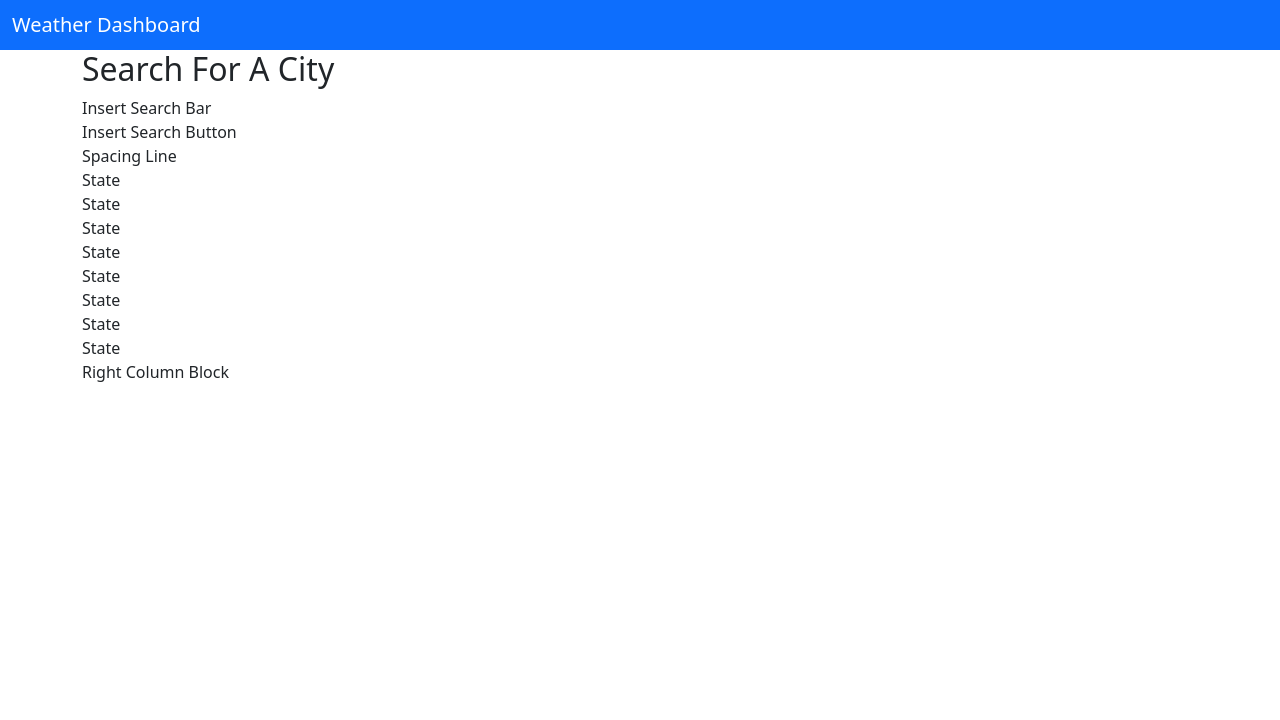
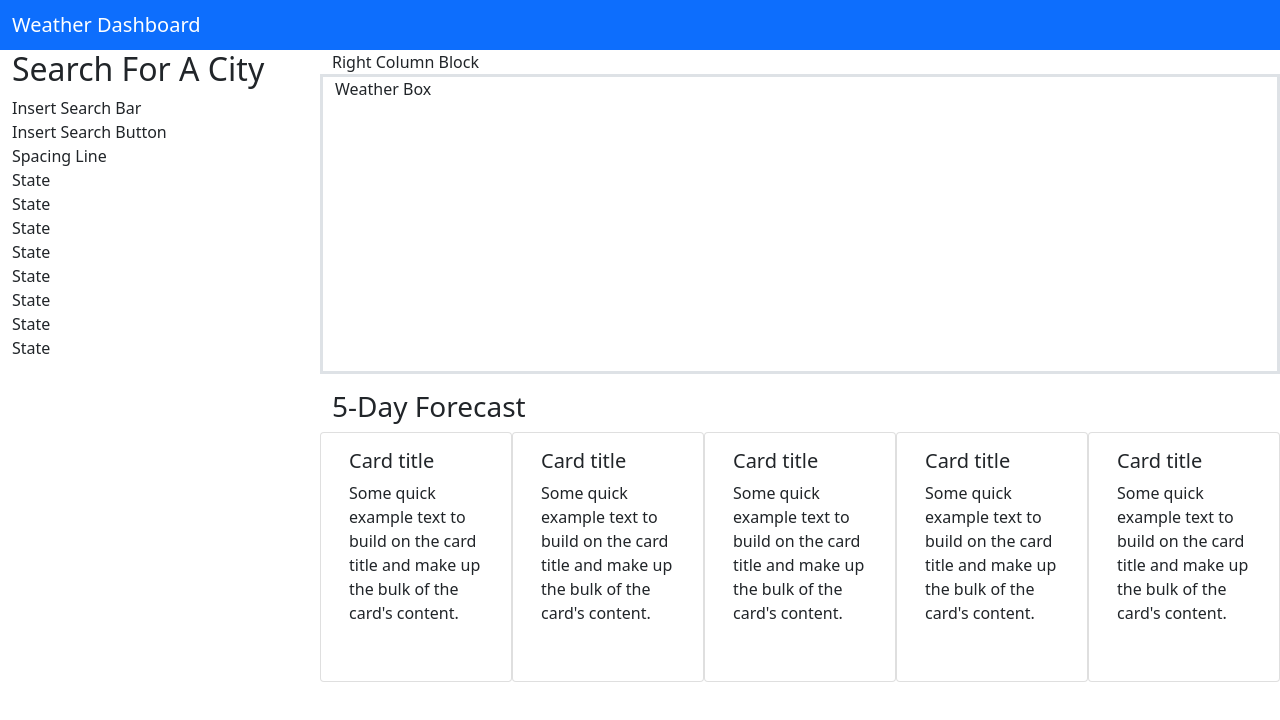
Before and after one commit to Pillifino/h6_ServerSideAPI_WeatherDashBoard, a plain HTML site: page index.html in a window 1280 px wide. Drawn offline with nearby package versions, Linux system fonts and the light colour scheme.

Commit message:
Fixed The styling of the weather dashboard! Still need to touch touch things up but we're gettig there

```diff
--- a/index.html
+++ b/index.html
@@ -20,7 +20,7 @@
           </div>
     </nav>
     <!-- Main Container -->
-    <main class="container">
+    <main class="container-fluid">
         <section class="row">
             <!-- Left Collum Block -->
           <div class="col-3">
@@ -39,9 +39,48 @@
                 <div class="col-12">State</div>
                 <div class="col-12">State</div>
             </div>
+          </div>
             <!-- Right Collum Block -->
           <div class="col-9">
             Right Column Block
+            <!-- The Weather Box -->
+            <div class="row weather-box border border-3 mb-3">
+              <div class="col-12">Weather Box</div>
+            </div>
+            <!-- Weather Cards -->
+            <h3>5-Day Forecast</h3>
+            <div class="row justify-content-around">
+              <div class="card col" style="width: 18rem;">
+                <div class="card-body">
+                  <h5 class="card-title">Card title</h5>
+                  <p class="card-text">Some quick example text to build on the card title and make up the bulk of the card's content.</p>
+                </div>
+              </div>
+              <div class="card" style="width: 18rem;">
+                <div class="card-body">
+                  <h5 class="card-title">Card title</h5>
+                  <p class="card-text">Some quick example text to build on the card title and make up the bulk of the card's content.</p>
+                </div>
+              </div>
+              <div class="card" style="width: 18rem;">
+                <div class="card-body">
+                  <h5 class="card-title">Card title</h5>
+                  <p class="card-text">Some quick example text to build on the card title and make up the bulk of the card's content.</p>
+                </div>
+              </div>
+              <div class="card" style="width: 18rem;">
+                <div class="card-body">
+                  <h5 class="card-title">Card title</h5>
+                  <p class="card-text">Some quick example text to build on the card title and make up the bulk of the card's content.</p>
+                </div>
+              </div>
+              <div class="card" style="width: 18rem;">
+                <div class="card-body">
+                  <h5 class="card-title">Card title</h5>
+                  <p class="card-text">Some quick example text to build on the card title and make up the bulk of the card's content.</p>
+                </div>
+              </div>
+            </div>
           </div>
         </section>
     </main>
--- a/weather.css
+++ b/weather.css
@@ -0,0 +1,8 @@
+.card {
+    flex: 1 0 150px;
+    height: 250px;
+}
+
+.weather-box {
+    height: 300px;
+}
```
